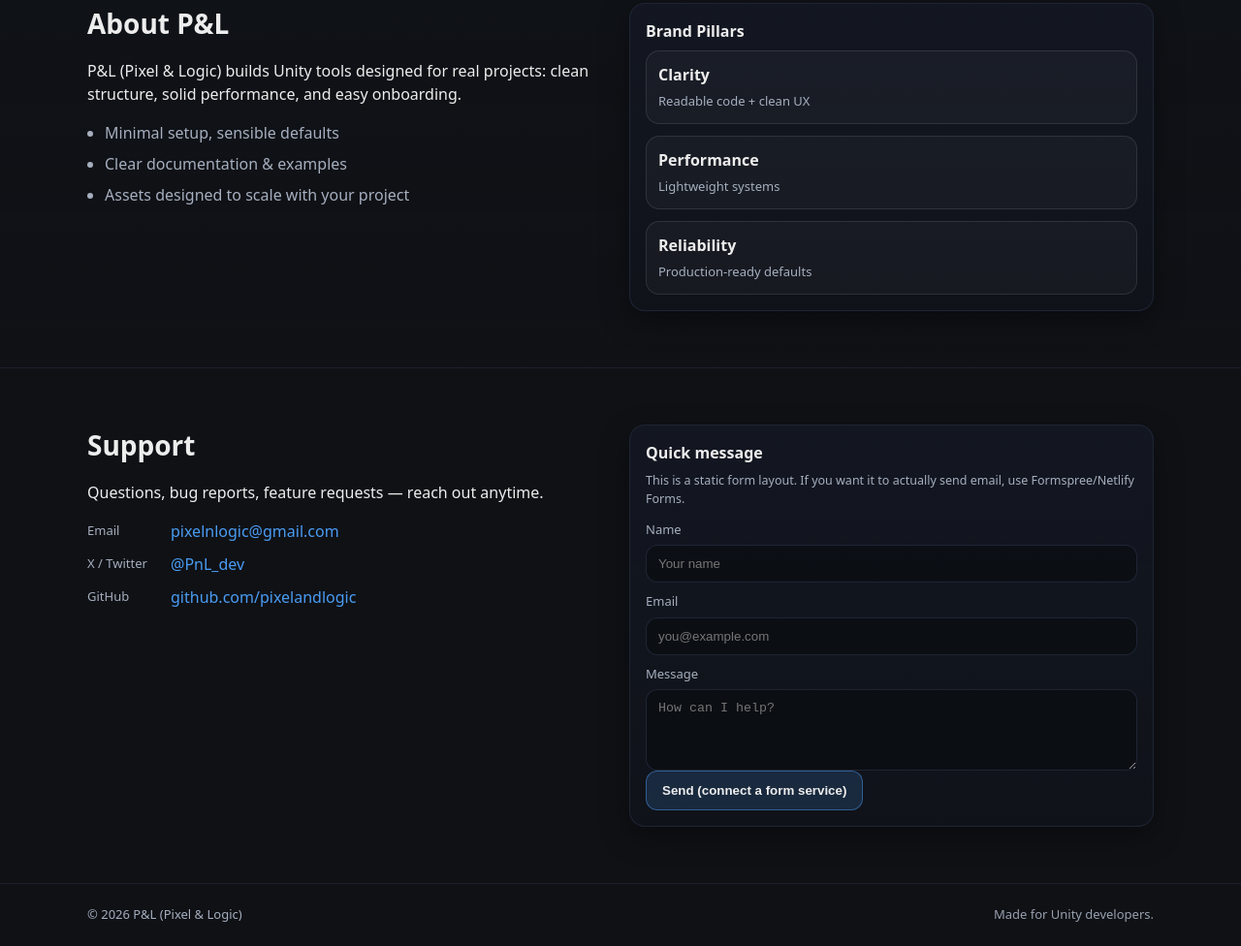
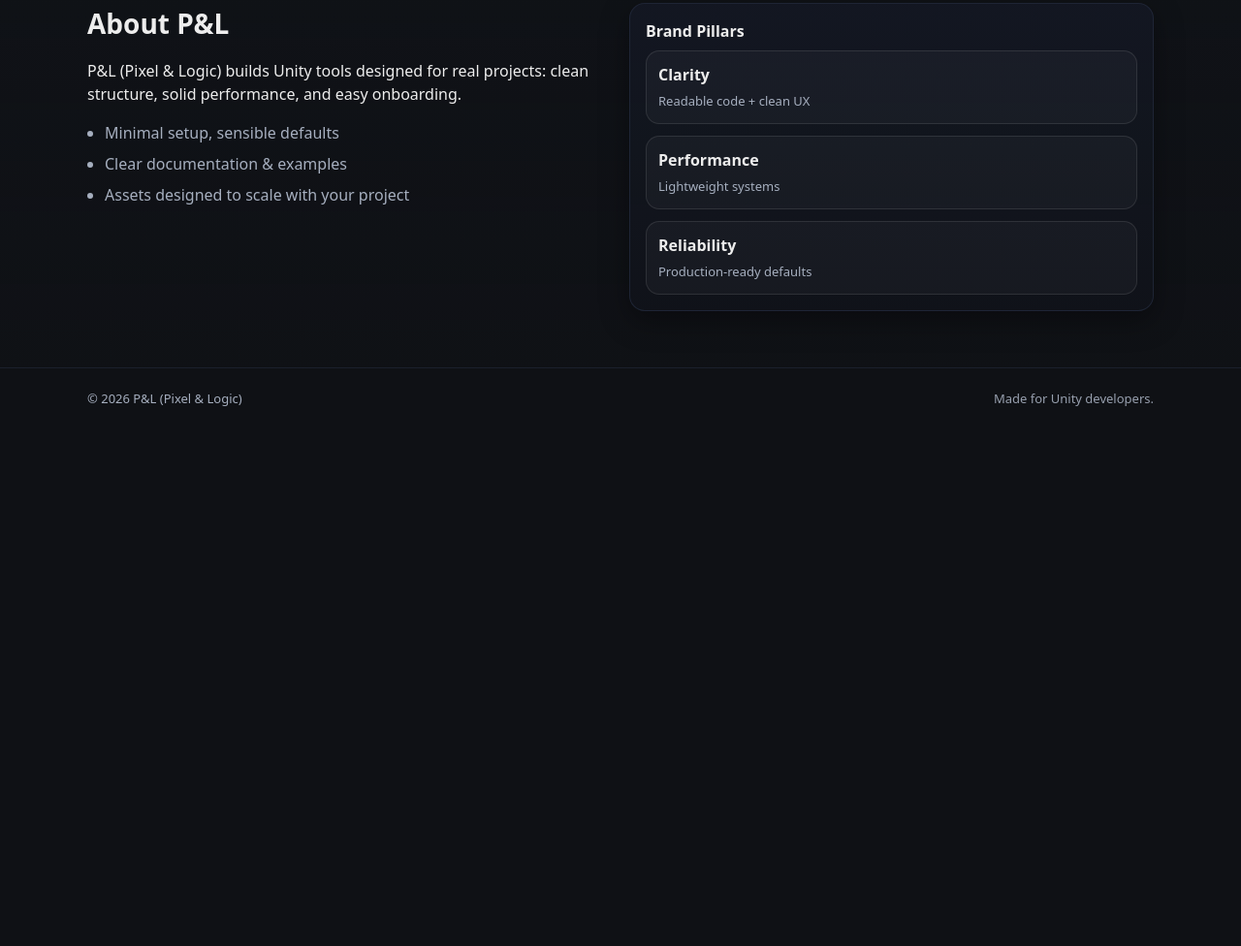
Before and after one commit to pixelnlogic-dev/PixelnLogic, a plain HTML site: page index.html in a window 1280 px wide. Shown: the part 580-1556 px from the top of the page at 97% size. After the commit the page ends 1024 px from the top, so only its background shows below. Drawn offline with Linux system fonts and the light colour scheme.

Commit message:
Update index.html

```diff
--- a/index.html
+++ b/index.html
@@ -116,49 +116,7 @@
       </div>
     </section>
 
-    <section id="support" class="section">
-      <div class="container two-col">
-        <div>
-          <h2>Support</h2>
-          <p>
-            Questions, bug reports, feature requests — reach out anytime.
-          </p>
 
-          <div class="contact">
-            <div class="contact-row">
-              <span class="label">Email</span>
-              <a class="link" href="mailto:pixelnlogic@gmail.com">pixelnlogic@gmail.com</a>
-            </div>
-            <div class="contact-row">
-  <span class="label">X / Twitter</span>
-  <a class="link" href="https://x.com/PnL_dev" target="_blank" rel="noopener">@PnL_dev</a>
-</div>
-            <div class="contact-row">
-              <span class="label">GitHub</span>
-              <a class="link" href="#" target="_blank" rel="noopener">github.com/pixelandlogic</a>
-            </div>
-          </div>
-        </div>
-
-        <form class="card form" onsubmit="return false;">
-          <h3>Quick message</h3>
-          <p class="small">This is a static form layout. If you want it to actually send email, use Formspree/Netlify Forms.</p>
-          <label>
-            <span>Name</span>
-            <input type="text" placeholder="Your name" />
-          </label>
-          <label>
-            <span>Email</span>
-            <input type="email" placeholder="you@example.com" />
-          </label>
-          <label>
-            <span>Message</span>
-            <textarea rows="4" placeholder="How can I help?"></textarea>
-          </label>
-          <button class="btn" type="button">Send (connect a form service)</button>
-        </form>
-      </div>
-    </section>
   </main>
 
   <footer class="footer">
```
